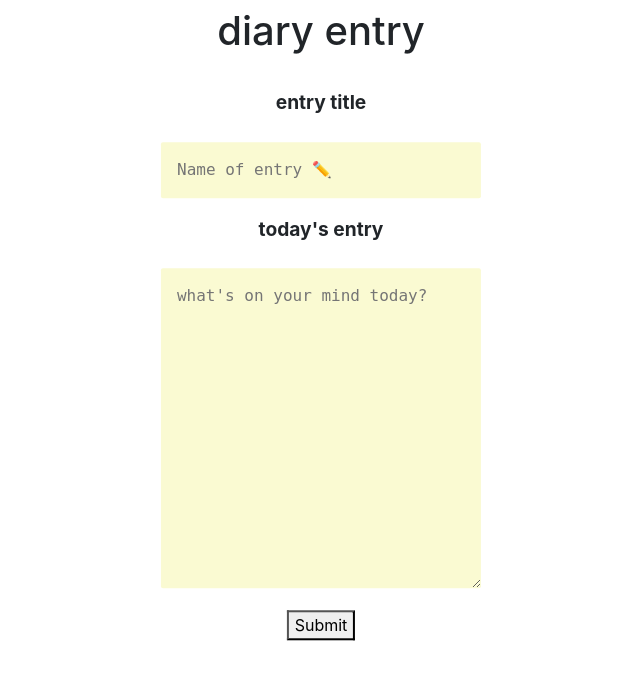
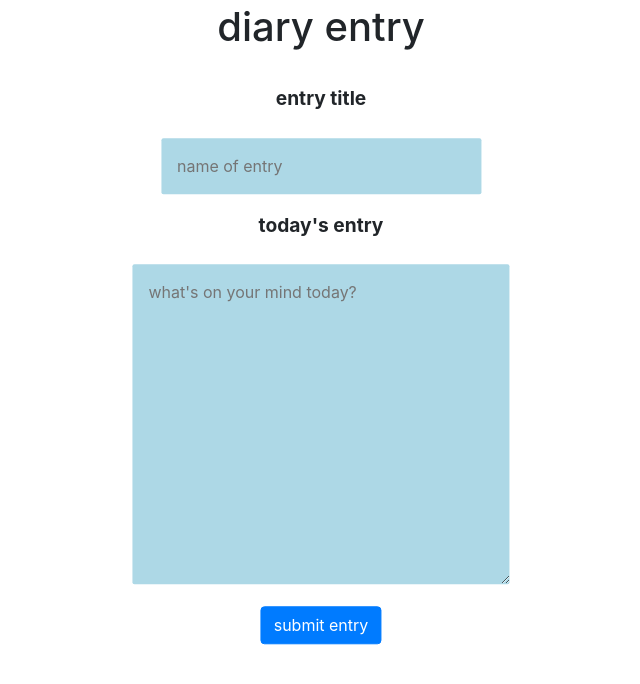
Before and after one commit to kelseyywu/serenity, a Flask app: page /diary in a window 1280 px wide. Shown: the part 76-760 px from the top of the page, without its empty margins (319-959 px from the left). Run offline with Flask 2, Linux system fonts and the light colour scheme; a user stored in the database is signed in; some libraries are stand-ins or nearby versions.

Commit message:
Thu, Dec 2, 2021, 5:01 PM +00:00

```diff
--- a/static/styles.css
+++ b/static/styles.css
@@ -73,8 +73,7 @@ tbody tr:nth-of-type(odd) {
     padding: 1em;
     border-radius: 2px;
     border: unset;
-    background-color: lightgoldenrodyellow;
-    font-family: 'Space Mono', monospace;
+    background-color: lightblue;
 }
 
 .entry-text-box {
@@ -84,6 +83,5 @@ tbody tr:nth-of-type(odd) {
     padding: 1em;
     border-radius: 2px;
     border: unset;
-    background-color: lightgoldenrodyellow;
-    font-family: 'Space Mono', monospace;
+    background-color: lightblue;
   }
--- a/templates/diary.html
+++ b/templates/diary.html
@@ -27,10 +27,10 @@
             <br>
             <form id="entryForm" action="">
                 <label for="entry-title" class="journal-label">entry title</label>
-                <input type="text" name="entry-title" id="entry-title" class="entry-text-title" placeholder="Name of entry ✏️"/>
+                <input type="text" name="entry-title" id="entry-title" class="entry-text-title" placeholder="name of entry"/>
                 <label for="entry" class="journal-label">today's entry</label>
                 <textarea name="entry" id="entry" class="entry-text-box" placeholder="what's on your mind today?"></textarea>
-                <button class="btn-main entry-submit-btn" type="submit">Submit</button>
+                <button class="btn btn-primary" type="submit">submit entry</button>
             </form>
         </div>
     </body>
```
Also changed, not shown: 1 other file.
